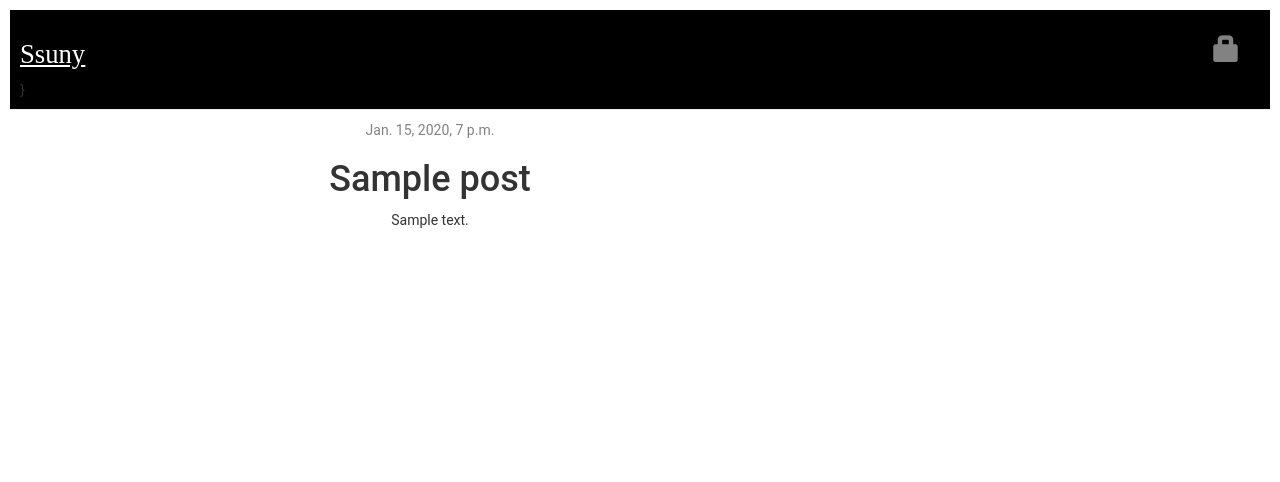
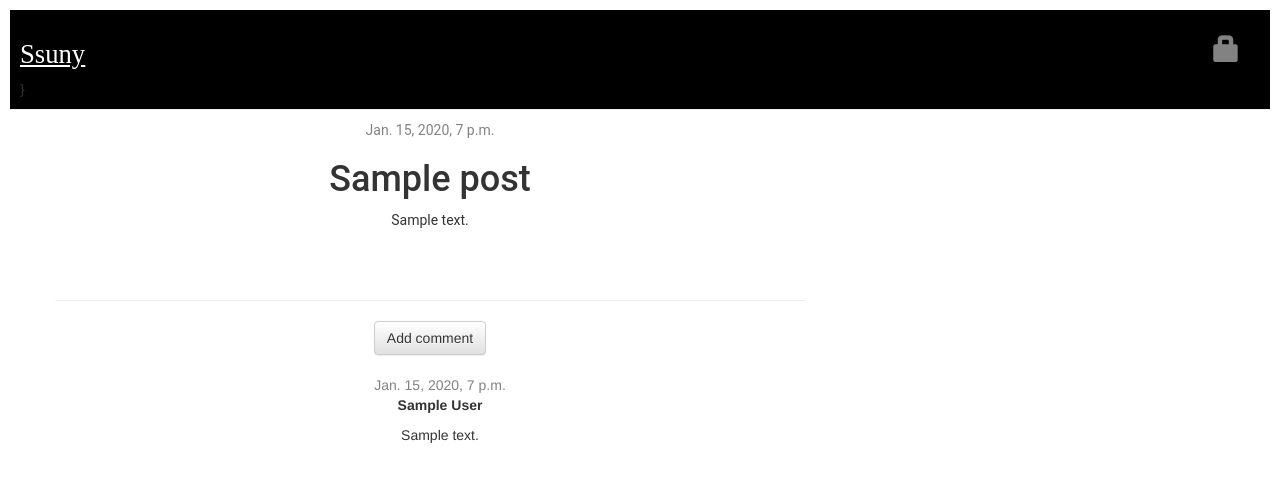
Before and after one commit to Ssuny76/my-first-blog, a Django app: page /post/1/ in a window 1280 px wide. Shown: the top 482 px of the page. Run offline with Django 3.2, Linux system fonts and the light colour scheme; tables that the repository leaves empty hold one stand-in row (values such as "Sample post"); some libraries are stand-ins or nearby versions.

Commit message:
Add comment function

```diff
--- a/blog/admin.py
+++ b/blog/admin.py
@@ -1,4 +1,5 @@
 from django.contrib import admin
-from .models import Post
+from .models import Post, Comment
 
 admin.site.register(Post)
+admin.site.register(Comment)
--- a/blog/models.py
+++ b/blog/models.py
@@ -18,3 +18,20 @@ class Post(models.Model):
 
     def __str__(self):
         return self.title
+
+    def approved_comments(self):
+        return self.comments.filter(approved_comment=True)
+
+class Comment(models.Model):
+    post = models.ForeignKey('blog.Post', related_name='comments')
+    author = models.CharField(max_length=200)
+    text = models.TextField()
+    created_date = models.DateTimeField(default=timezone.now)
+    approved_comment = models.BooleanField(default=False)
+
+    def approve(self):
+        self.approved_comment = True
+        self.save()
+
+    def __str__(self):
+        return self.text
--- a/blog/static/css/blog.css
+++ b/blog/static/css/blog.css
@@ -23,6 +23,10 @@
 .content {
     margin-left: 40px;
     text-align: center;
+}
+
+.comment {
+    margin: 20px 0px 20px 20px;
 }
 
 h1, h2, h3, h4 {
--- a/blog/templates/blog/post_detail.html
+++ b/blog/templates/blog/post_detail.html
@@ -17,4 +17,23 @@
         <h1>{{ post.title }}</h1>
         <p>{{ post.text|linebreaksbr }}</p>
     </div>
+    <hr>
+    <a class="btn btn-default" href="{% url 'add_comment_to_post' pk=post.pk %}">Add comment</a>
+    {% for comment in post.comments.all %}
+        {% if user.is_authenticated or comment.approved_comment %}
+        <div class="comment">
+            <div class="date">
+                {{ comment.created_date }}
+                {% if not comment.approved_comment %}
+                    <a class="btn btn-default" href="{% url 'comment_remove' pk=comment.pk %}"><span class="glyphicon glyphicon-remove"></span></a>
+                    <a class="btn btn-default" href="{% url 'comment_approve' pk=comment.pk %}"><span class="glyphicon glyphicon-ok"></span></a>
+                {% endif %}
+            </div>
+            <strong>{{ comment.author }}</strong>
+            <p>{{ comment.text|linebreaks }}</p>
+        </div>
+        {% endif %}
+    {% empty %}
+        <p>No comments here yet :(</p>
+    {% endfor %}
 {% endblock %}
--- a/blog/templates/blog/post_list.html
+++ b/blog/templates/blog/post_list.html
@@ -8,6 +8,7 @@
             </div>
             <h1><a href="{% url 'post_detail' pk=post.pk %}">{{ post.title }}</a></h1>
             <p>{{ post.text|linebreaksbr }}</p>
+            <a href="{% url 'post_detail' pk=post.pk %}">Comments: {{ post.approved_comments.count }}</a>
         </div>
     {% endfor %}
 {% endblock %}
--- a/blog/urls.py
+++ b/blog/urls.py
@@ -9,4 +9,8 @@ urlpatterns = [
     url(r'^drafts/$', views.post_draft_list, name='post_draft_list'),
     url(r'^post/(?P<pk>\d+)/publish/$', views.post_publish, name='post_publish'),
     url(r'^post/(?P<pk>\d+)/remove/$', views.post_remove, name='post_remove'),
+    url(r'^post/(?P<pk>\d+)/comment/$', views.add_comment_to_post, name='add_comment_to_post'),
+    url(r'^comment/(?P<pk>\d+)/approve/$', views.comment_approve, name='comment_approve'),
+    url(r'^comment/(?P<pk>\d+)/remove/$', views.comment_remove, name='comment_remove'),
+
 ]
--- a/blog/views.py
+++ b/blog/views.py
@@ -1,7 +1,7 @@
 from django.shortcuts import render, get_object_or_404, redirect
-from .models import Post
+from .models import Post, Comment
 from django.utils import timezone
-from .forms import PostForm
+from .forms import PostForm, CommentForm
 from django.contrib.auth.decorators import login_required
 
 # Create your views here.
@@ -60,3 +60,28 @@ def post_remove(request, pk):
 	post = get_object_or_404(Post, pk=pk)
 	post.delete()
 	return redirect('post_list')
+
+def add_comment_to_post(request, pk):
+    post = get_object_or_404(Post, pk=pk)
+    if request.method == "POST":
+        form = CommentForm(request.POST)
+        if form.is_valid():
+            comment = form.save(commit=False)
+            comment.post = post
+            comment.save()
+            return redirect('post_detail', pk=post.pk)
+    else:
+        form = CommentForm()
+    return render(request, 'blog/add_comment_to_post.html', {'form': form})
+
+@login_required
+def comment_approve(request, pk):
+    comment = get_object_or_404(Comment, pk=pk)
+    comment.approve()
+    return redirect('post_detail', pk=comment.post.pk)
+
+@login_required
+def comment_remove(request, pk):
+    comment = get_object_or_404(Comment, pk=pk)
+    comment.delete()
+    return redirect('post_detail', pk=comment.post.pk)
```
Also changed, not shown: blog/forms.py (+6 -1 lines), blog/templates/blog/add_comment_to_post.html (added, +9 -0 lines), blog/migrations/0003_comment.py (added).
